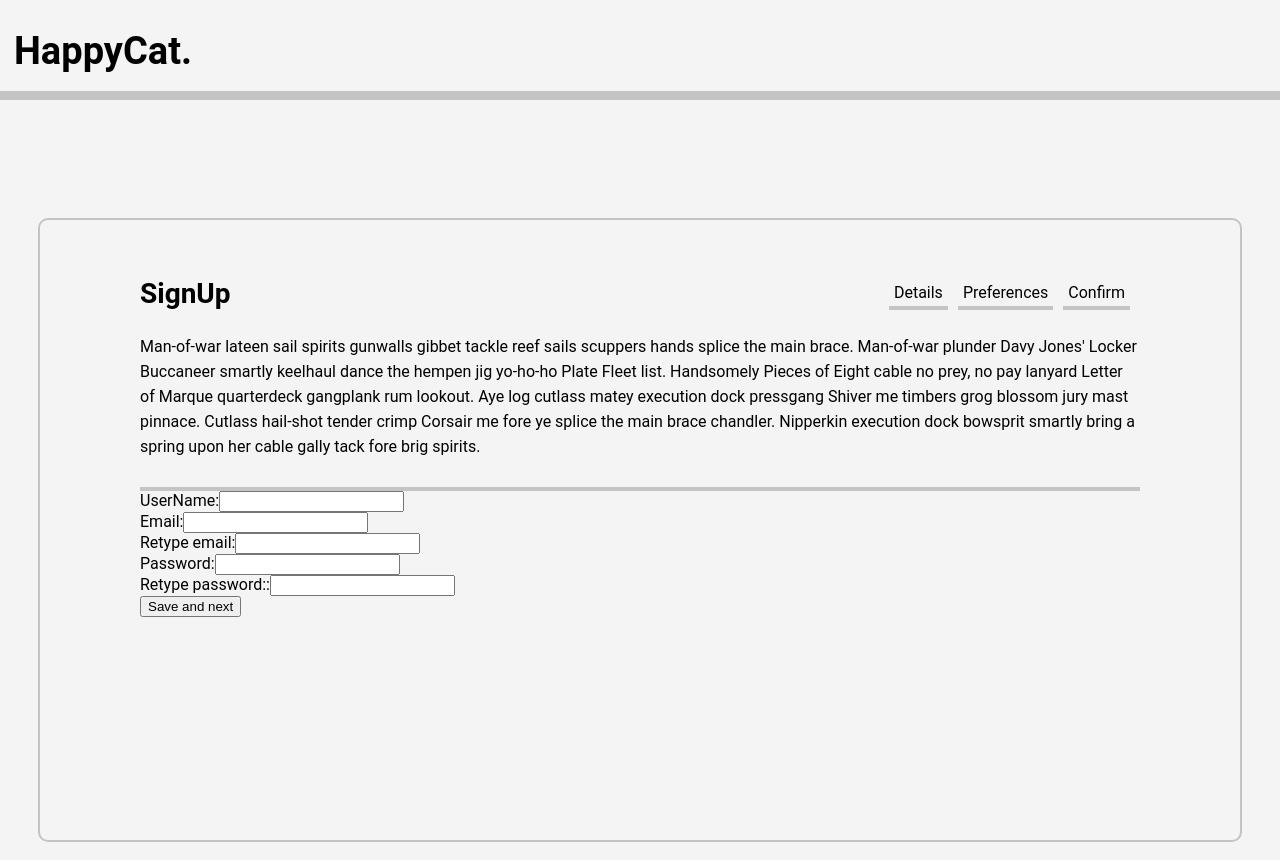
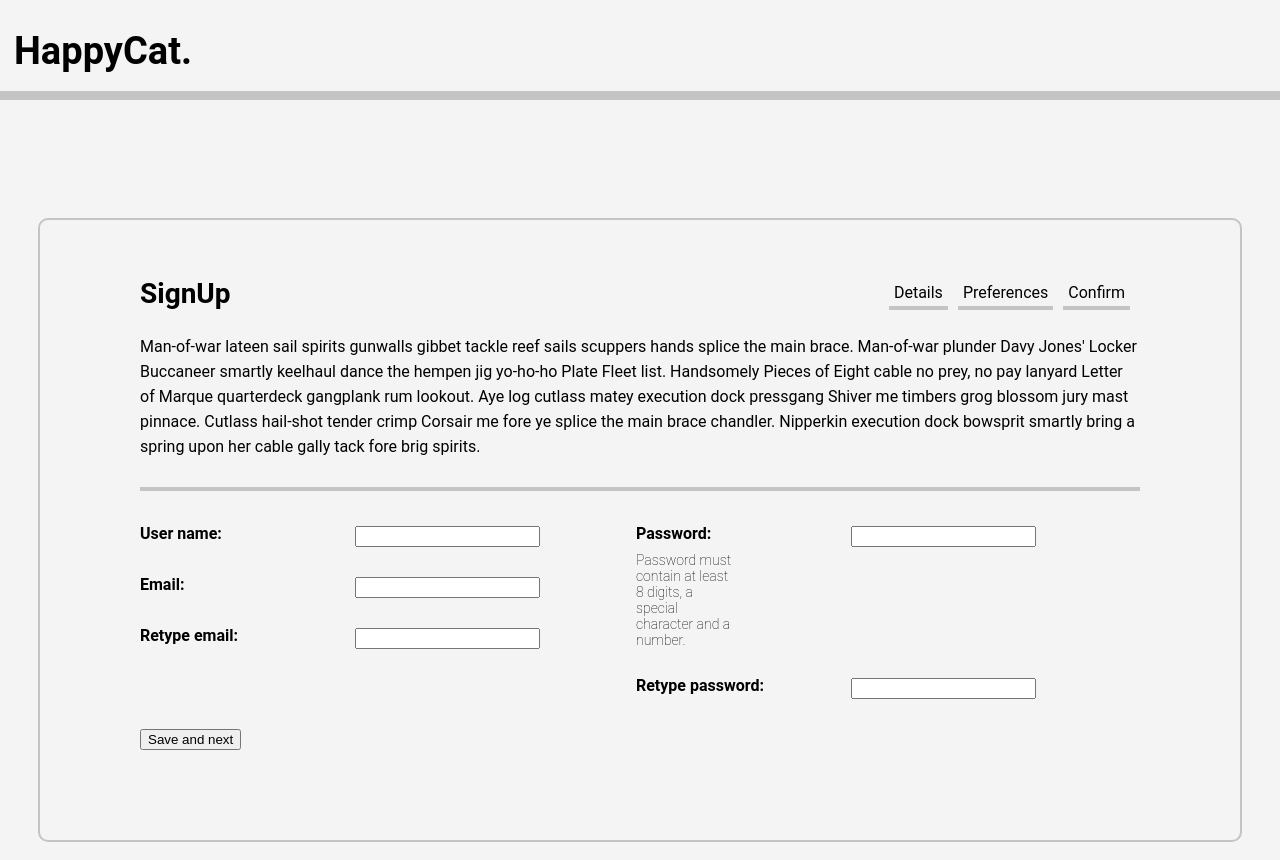
Before and after one commit to HuxleyM/happy-cat, a React (Create React App) app: page / in a window 1280 px wide. Built offline with nearby package versions, Linux system fonts and the light colour scheme; the HTML template or start-up script is replaced by a standard one.

Commit message:
CSS update details question on form styling

```diff
--- a/src/App.css
+++ b/src/App.css
@@ -138,3 +138,7 @@ table {
 p {
   line-height: 25px;
 }
+
+label {
+  font-weight: 700;
+}
--- a/src/pages/Signup/Form/Questions/Details/Details.js
+++ b/src/pages/Signup/Form/Questions/Details/Details.js
@@ -1,68 +1,85 @@
-import React, {useState} from "react";
+import React, { useState } from "react";
 import Styles from "./Details.module.css";
 import Button from "../../../../../Components/Button/Button";
 
 function Details() {
-    const [errors, setErrors] = useState({})
-    const isError = ({field}) => false;
-
-
+  const [errors, setErrors] = useState({});
 
   return (
+    <form onSubmit={(e) => e.preventDefault()}>
+      <div className={Styles.flexContainer}>
         <div>
-      <form onSubmit={(e) => e.preventDefault()}>
-        <div className={Styles.leftSide}>
           <div className={Styles.questionWrapper}>
-            <label for="userName">UserName:</label>
+            <label htmlFor="userName">User name:</label>
+            <div>
               <input type="text" id="userName" name="userName" required></input>
-            <div>{isError({field:"userName"}) && <p>error here</p>}</div>
+              {errors.username && <div>{errors.username.error}</div>}
+            </div>
           </div>
 
           <div className={Styles.questionWrapper}>
-            <label for="email">Email:</label>
+            <label htmlFor="email">Email:</label>
+            <div>
               <input type="email" id="email" name="email" required></input>
-            <div>{isError({field:"email"}) && <p>error here</p>}</div>
+              {errors.email && <div>{errors.email.error}</div>}
+            </div>
           </div>
 
           <div className={Styles.questionWrapper}>
-            <label for="emailRetype">Retype email:</label>
+            <label htmlFor="emailRetype">Retype email:</label>
+            <div>
               <input
                 type="email"
                 id="emailRetype"
                 name="emailRetype"
                 required
               ></input>
-            <div>{isError({field:"emailRetype"}) && <p>error here</p>}</div>
+              {errors.emailRetype && <div>{errors.emailRetype.error}</div>}
+            </div>
           </div>
         </div>
 
-        <div className={Styles.rightSide}>
+        <div>
           <div className={Styles.questionWrapper}>
-            <label for="password">Password:</label>
+            <div>
+              <label htmlFor="password">Password:</label>
+              <p className={Styles.passwordInstructions}>
+                Password must contain at least 8 digits, a special character and
+                a number.
+              </p>
+            </div>
+            <div>
               <input
                 type="password"
                 id="password"
                 name="password"
                 required
               ></input>
-            <div>{isError({field:"password"}) && <p>error here</p>}</div>
+              {errors.password && <div>{errors.password.error}</div>}
+            </div>
           </div>
 
           <div className={Styles.questionWrapper}>
-            <label for="passwordRetype">Retype password::</label>
+            <label htmlFor="passwordRetype">Retype password:</label>
+            <div>
               <input
                 type="password"
                 id="passwordRetype"
                 name="passwordRetype"
                 required
               ></input>
-            <div>{isError({field:"passwordRetype"}) && <p>error here</p>}</div>
+              <div>
+                {errors.passwordRetype && (
+                  <div>{errors.passwordRetype.error}</div>
+                )}
+              </div>
+            </div>
+          </div>
         </div>
       </div>
 
       <input type="submit" value="Save and next"></input>
     </form>
-    </div>
   );
 }
 
--- a/src/pages/Signup/Form/Questions/Details/Details.module.css
+++ b/src/pages/Signup/Form/Questions/Details/Details.module.css
@@ -1,6 +1,24 @@
-.leftSide {
-}
-.rightSide {
+.flexContainer {
+  display: flex;
+  flex-wrap: wrap;
+  flex-direction: row;
+  justify-content: space-between;
+  width: 70vw;
+  padding-top: 35px;
+  /* background: blue; */
 }
 .questionWrapper {
+  display: flex;
+  flex-wrap: wrap;
+  flex-direction: row;
+  justify-content: space-between;
+  width: 400px;
+  margin-bottom: 30px;
 }
+.passwordInstructions {
+  margin-top: 10px;
+  font-weight: lighter;
+  font-size: 14px;
+  width: 100px;
+  line-height: 16px;
+}
```
Lines whose indentation alone changed are shown as unchanged.
